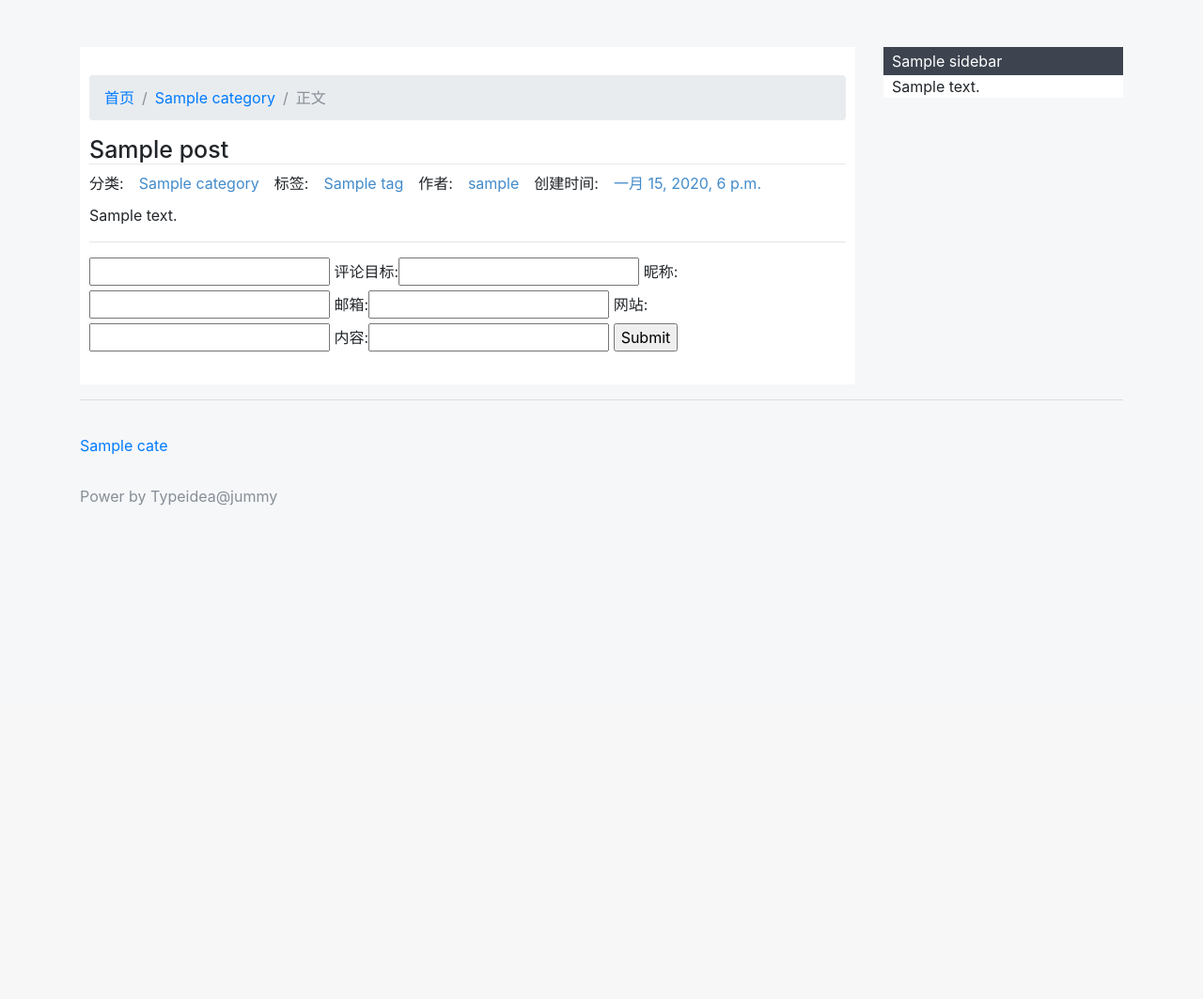
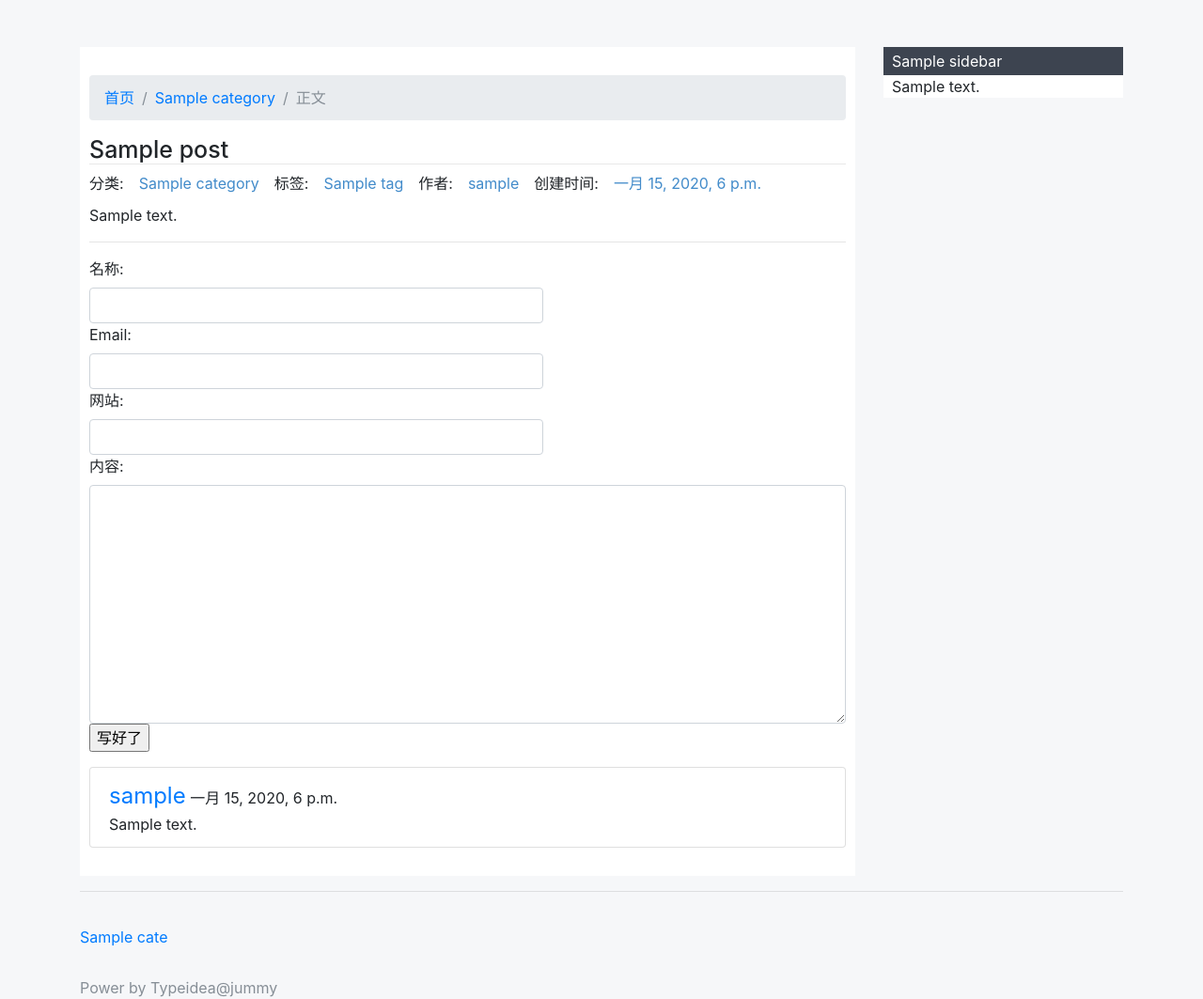
Before and after one commit to JummyWu/typeidea, a Django app: template typeidea/typeidea/themes/default/template/blog/detail.html in a window 1280 px wide. Shown: the part 50-1113 px from the top of the page at 94% size. Before the commit the page ends 588 px from the top, so only its background shows below. Run offline with Django 3.2, Linux system fonts and the light colour scheme; tables that the repository leaves empty hold one stand-in row (values such as "Sample post"); the template is opened without the code that fills it: values that come from a table or form of the project are taken from there, most other values are stand-ins (such as "Sample title", 1, 10 or a date in 2020); some libraries are stand-ins or nearby versions.

Commit message:
新添加抽象模板，添加评论，修改了forms的表单

```diff
--- a/typeidea/comment/forms.py
+++ b/typeidea/comment/forms.py
@@ -7,11 +7,42 @@ from .models import Comment
 
 
 class CommentForm(forms.ModelForm):
+    nickname = forms.CharField(
+        label='名称',
+        max_length=50,
+        widget=forms.widgets.Input(
+            attrs={'class':'form-control','style':'width:60%'}
+        )
+    )
+    email = forms.CharField(
+        label='Email',
+        max_length=50,
+        widget=forms.widgets.EmailInput(
+            attrs={'class':'form-control','style':'width:60%'}
+        )
+    )
+    website = forms.CharField(
+        label='网站',
+        max_length=100,
+        widget=forms.widgets.URLInput(
+            attrs={'class':'form-control','style':'width:60%'}
+        )
+    )
+
+
+
+    content = forms.CharField(
+        label='内容',
+        max_length=100,
+        widget=forms.widgets.Textarea(attrs={'row':6,'cols':80, 'class':'form-control'})
+    )
+
     def clean_content(self):
         content = self.cleaned_data.get('content')
         if len(content) < 10:
             raise forms.ValidationError('长度怎么这么短呢!')
+        return content
 
     class Meta:
         model = Comment
-        fields = ['target','nickname', 'email', 'website', 'content']
+        fields = ['nickname', 'email', 'website', 'content']
--- a/typeidea/comment/models.py
+++ b/typeidea/comment/models.py
@@ -9,7 +9,7 @@ class Comment(models.Model):
         (1,'正常'),
         (2,'删除'),
     )
-    target = models.CharField(max_length=200, null=True,verbose_name="评论目标")
+    target = models.CharField(max_length=200,verbose_name="评论目标")
     content = models.CharField(max_length=2000, verbose_name="内容")
     nickname = models.CharField(max_length=50, verbose_name="昵称")
     website = models.URLField(verbose_name="网站")
--- a/typeidea/config/views.py
+++ b/typeidea/config/views.py
@@ -5,9 +5,9 @@ from django.views.generic import ListView
 
 from .models import Link
 from blog.views import CommonMixin
+from comment.views import CommentShowMixin
 
-
-class LinkView(CommonMixin, ListView):
+class LinkView(CommonMixin, CommentShowMixin, ListView):
     queryset = Link.objects.filter(status=1)
     template_name='config/links.html'
     context_object_name='links'
--- a/typeidea/typeidea/themes/default/static/css/base.css
+++ b/typeidea/typeidea/themes/default/static/css/base.css
@@ -91,3 +91,7 @@ nav.category a {
 .sidebar-content {
     padding: 0 9px;
 }
+/* 评论 */
+.comment .nickname a {
+    font-size:1.5rem;
+}
--- a/typeidea/typeidea/themes/default/template/blog/base.html
+++ b/typeidea/typeidea/themes/default/template/blog/base.html
@@ -1,4 +1,4 @@
-{% load static %}
+{% load staticfiles %}
 <!doctype html>
 <html lang="utf-8">
 <head>
@@ -6,7 +6,7 @@
     <meta charset="utf-8">
     <meta name="viewport" content="width=device-width, initial-scale=1, shrink-to-fit=no">
     <!-- Bootstrap CSS -->
-    <link rel="stylesheet" href="https://cdn.bootcss.com/bootstrap/4.0.0-beta.2/css/bootstrap.min.css">
+    <link href="https://cdn.bootcss.com/bootstrap/4.0.0-beta.2/css/bootstrap.min.css" rel="stylesheet">
     <link rel="stylesheet" href="{% static 'css/base.css' %}">
     <title>Hello, world!</title>
 </head>
--- a/typeidea/typeidea/themes/default/template/blog/detail.html
+++ b/typeidea/typeidea/themes/default/template/blog/detail.html
@@ -26,14 +26,8 @@
     <article class="content">
         {{ post.content }}
     </article>
-    <hr/>
-    <div class="comment">
-        <form action='/comment/' method="POST">
-            {% csrf_token %}
-            <input name="target" valuw="{{request.path}}"/>
-            {{ comment_form }}
-            <input type="submit" valuw="写好了">
-        </form>
-    </div>
+
+    {% include 'comment/block.html' %}
+
 </div>
 {% endblock %}
--- /dev/null
+++ b/typeidea/typeidea/themes/default/template/comment/block.html
@@ -0,0 +1,23 @@
+<hr/>
+<div class="comment">
+    <form class="form-group" action='/comment/' method="POST">
+        {% csrf_token %}
+        <input name="target" type="hidden" value="{{request.path}}"/>
+        {{ comment_form }}
+        <input type="submit" value="写好了">
+    </form>
+<!-- 评论列表 -->
+    <ul class="list-group">
+        {% for comment in comment_list %}
+        <li class="list-group-item">
+            <div class="nickname">
+                <a href="{{ comment.website }}">{{ comment.nickname }}</a> <span>{{ comment.created_time }}</span>
+            </div>
+            <div>
+                {{ comment.content }}
+            </div>
+        </li>
+        {% endfor %}
+    </ul>
+
+</div>
--- a/typeidea/typeidea/themes/default/template/config/links.html
+++ b/typeidea/typeidea/themes/default/template/config/links.html
@@ -19,4 +19,5 @@
         {% endfor %}
     </thody>
 </table>
+{% include 'comment/block.html' %}
 {% endblock %}
```
Also changed, not shown: typeidea/blog/views.py (+2 -9 lines), typeidea/comment/views.py (+21 -2 lines).
